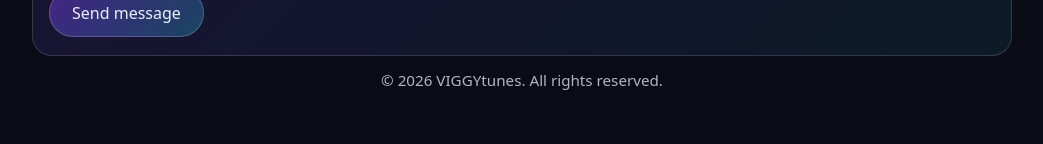
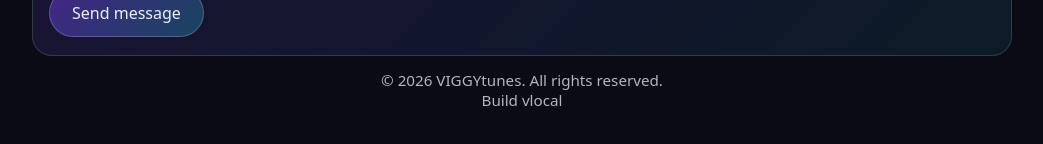
Before and after one commit to ViggyC/viggysounds, a React (Vite) app: page / in a window 1280 px wide. Shown: the part 4026-4170 px from the top of the page, without its empty margins (118-1161 px from the left). Built offline with nearby package versions, Linux system fonts and the light colour scheme; no server answers.

Commit message:
version tagging

```diff
--- a/src/App.jsx
+++ b/src/App.jsx
@@ -165,6 +165,14 @@ export default function App() {
       : musicFilter === "remix"
         ? remixesTracks
         : [...originalsTracks, ...remixesTracks];
+  const buildVersion = import.meta.env.VITE_BUILD_VERSION || "local";
+  const buildSha = import.meta.env.VITE_BUILD_SHA
+    ? String(import.meta.env.VITE_BUILD_SHA).slice(0, 7)
+    : null;
+  const buildBranch = import.meta.env.VITE_BUILD_BRANCH || null;
+  const buildLabel = buildSha
+    ? `v${buildVersion} · ${buildSha}${buildBranch ? ` · ${buildBranch}` : ""}`
+    : `v${buildVersion}`;
 
   return (
     <div className="page">
@@ -540,6 +548,8 @@ export default function App() {
 
           <div className="finePrint">
             © {new Date().getFullYear()} {EPK.artistName}. All rights reserved.
+            <br />
+            Build {buildLabel}
           </div>
         </section>
       </main>
```
